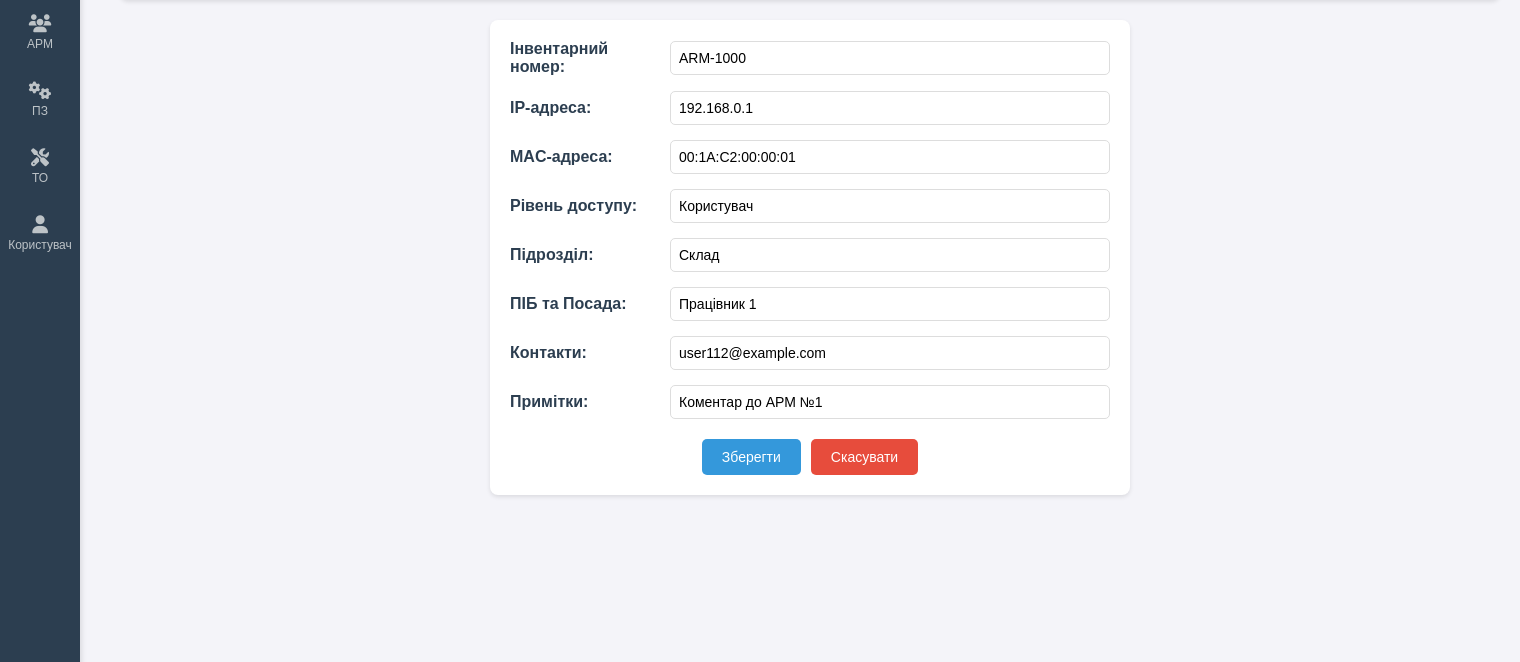
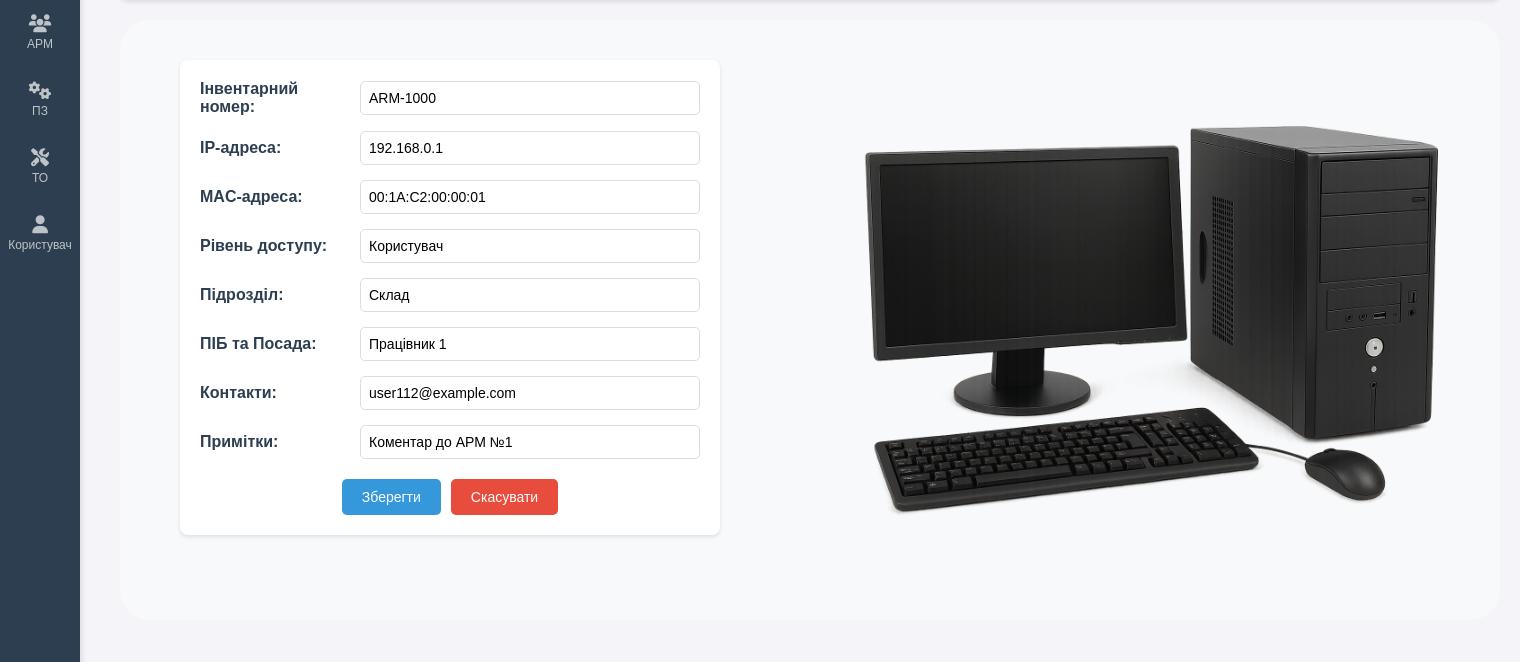
Before and after one commit to Vlad7773/it_support, a Flask app: page /edit/1 in a window 1520 px wide. Shown: the part 138-800 px from the top of the page. Run offline with Flask 3, Linux system fonts and the light colour scheme; data comes from the database, SQL or seed files in the repository; both versions use the stored data as it was after the commit.

Commit message:
Редашуваня видаленя все робить

```diff
--- a/templates/add.html
+++ b/templates/add.html
@@ -64,7 +64,7 @@
         <form method="POST" action="/add">
             <div class="form-group">
                 <label for="inventory_number">Інвентарний номер:</label>
-                <input type="text" id="inventory_number" name="inventory_number" value="{{ inventory_number }}" readonly>
+                <input type="text" id="inventory_number" name="inventory_number" value="АРМ-" required>
             </div>
             <div class="form-group">
                 <label for="ip_address">IP-адреса:</label>
@@ -99,6 +99,7 @@
                 <a href="/" class="cancel-btn">Скасувати</a>
             </div>
         </form>
+
     </div>
 
     <div class="carousel-block">
--- a/templates/add_software.html
+++ b/templates/add_software.html
@@ -8,8 +8,9 @@
         <form method="POST" action="/add_software">
             <div class="form-group">
                 <label for="inventory_number">Інвентарний номер:</label>
-                <input type="text" id="inventory_number" name="inventory_number" list="inventory_numbers" required>
-                <datalist id="inventory_numbers">
+                 <input type="text" id="inventory_number" name="inventory_number" value="АРМ-" required>
+
+                 <datalist id="inventory_numbers">
                     {% for number in inventory_numbers %}
                     <option value="{{ number }}">{{ number }}</option>
                     {% endfor %}
--- a/templates/edit.html
+++ b/templates/edit.html
@@ -1,9 +1,64 @@
 {% extends "base.html" %}
 {% block title %}Редагувати АРМ{% endblock %}
 {% block content %}
-    <div class="header">
-        <h1>Редагувати АРМ</h1>
-    </div>
+<style>
+    .add-page {
+        display: flex;
+        justify-content: start;
+        align-items: flex-start;
+        gap: 80px;
+        background-color: #f8f9fa;
+        padding: 40px 60px;
+        border-radius: 30px;
+    }
+
+    .form-container {
+        flex: 0 0 500px;
+    }
+
+    .carousel-block {
+        flex: 0 0 690px;
+        max-width: 690px;
+        position: relative;
+        display: flex;
+        justify-content: center;
+        align-items: center;
+        height: 520px;
+    }
+
+    .carousel-block img {
+        width: 100%;
+        border-radius: 8px;
+        transition: opacity 0.4s ease-in-out;
+    }
+
+    .carousel-arrow {
+        position: absolute;
+        top: 50%;
+        transform: translateY(-50%);
+        background-color: rgba(0,0,0,0.4);
+        color: white;
+        border: none;
+        padding: 10px;
+        cursor: pointer;
+        font-size: 20px;
+        border-radius: 5px;
+        display: none;
+    }
+
+    .carousel-block:hover .carousel-arrow {
+        display: block;
+    }
+
+    .arrow-left { left: 10px; }
+    .arrow-right { right: 10px; }
+</style>
+
+<div class="header">
+    <h1>Редагувати АРМ</h1>
+</div>
+
+<div class="add-page">
     <div class="form-container">
         <form method="POST" action="/edit/{{ rowid }}">
             <div class="form-group">
@@ -44,4 +99,39 @@
             </div>
         </form>
     </div>
+
+    <div class="carousel-block">
+        <button class="carousel-arrow arrow-left" onclick="prevImage()">&#8592;</button>
+        <img id="carousel-image" src="{{ url_for('static', filename='img/desktop.png') }}" alt="Тип АРМ">
+        <button class="carousel-arrow arrow-right" onclick="nextImage()">&#8594;</button>
+    </div>
+</div>
+
+<script>
+    const images = [
+        "{{ url_for('static', filename='img/desktop.png') }}",
+        "{{ url_for('static', filename='img/laptop.png') }}",
+        "{{ url_for('static', filename='img/monoblock.png') }}"
+    ];
+    let index = 0;
+    const image = document.getElementById('carousel-image');
+
+    function showImage(i) {
+        image.style.opacity = 0;
+        setTimeout(() => {
+            image.src = images[i];
+            image.style.opacity = 1;
+        }, 200);
+    }
+
+    function prevImage() {
+        index = (index - 1 + images.length) % images.length;
+        showImage(index);
+    }
+
+    function nextImage() {
+        index = (index + 1) % images.length;
+        showImage(index);
+    }
+</script>
 {% endblock %}
```
Also changed, not shown: templates/index.html (+9 -7 lines), workplaces.db.
